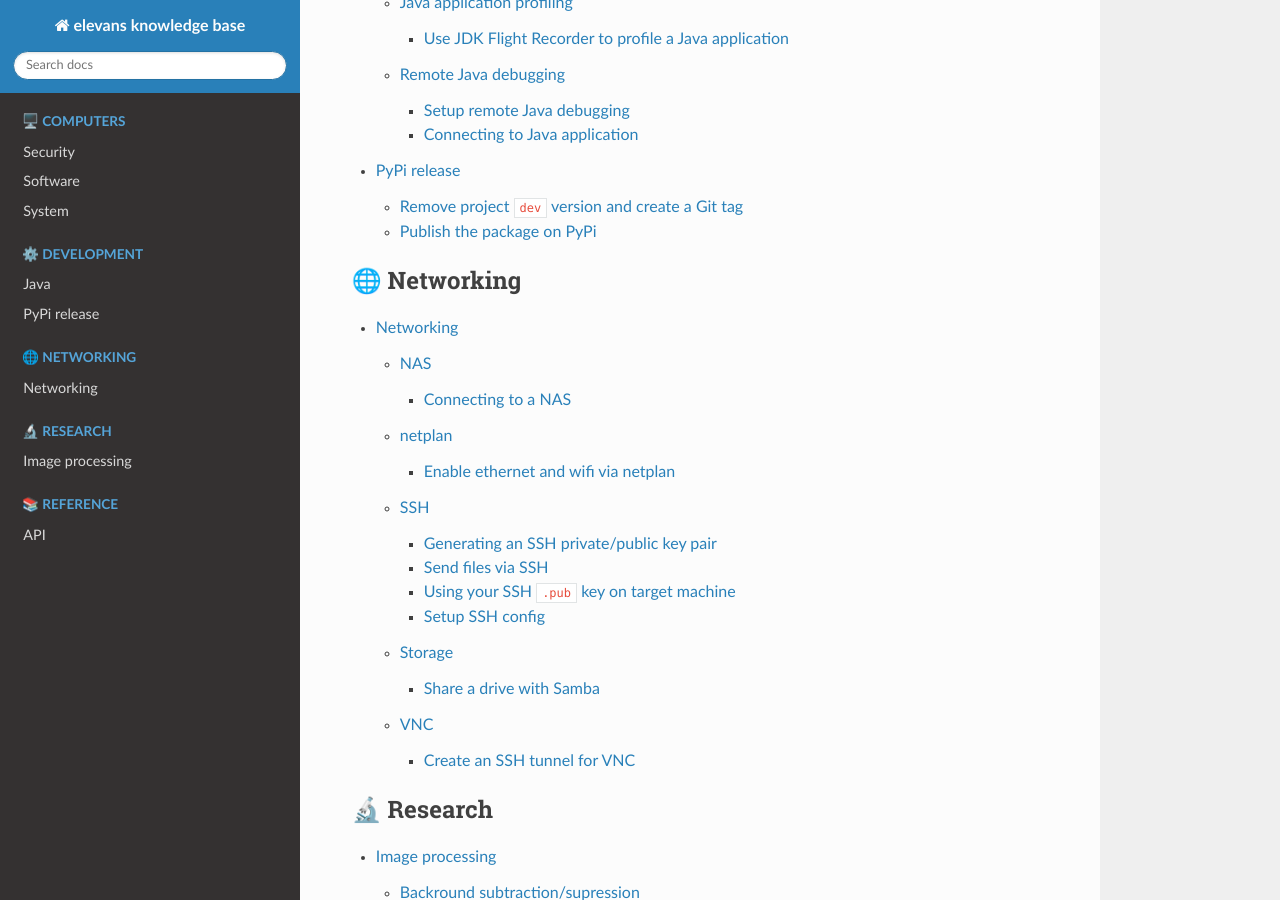
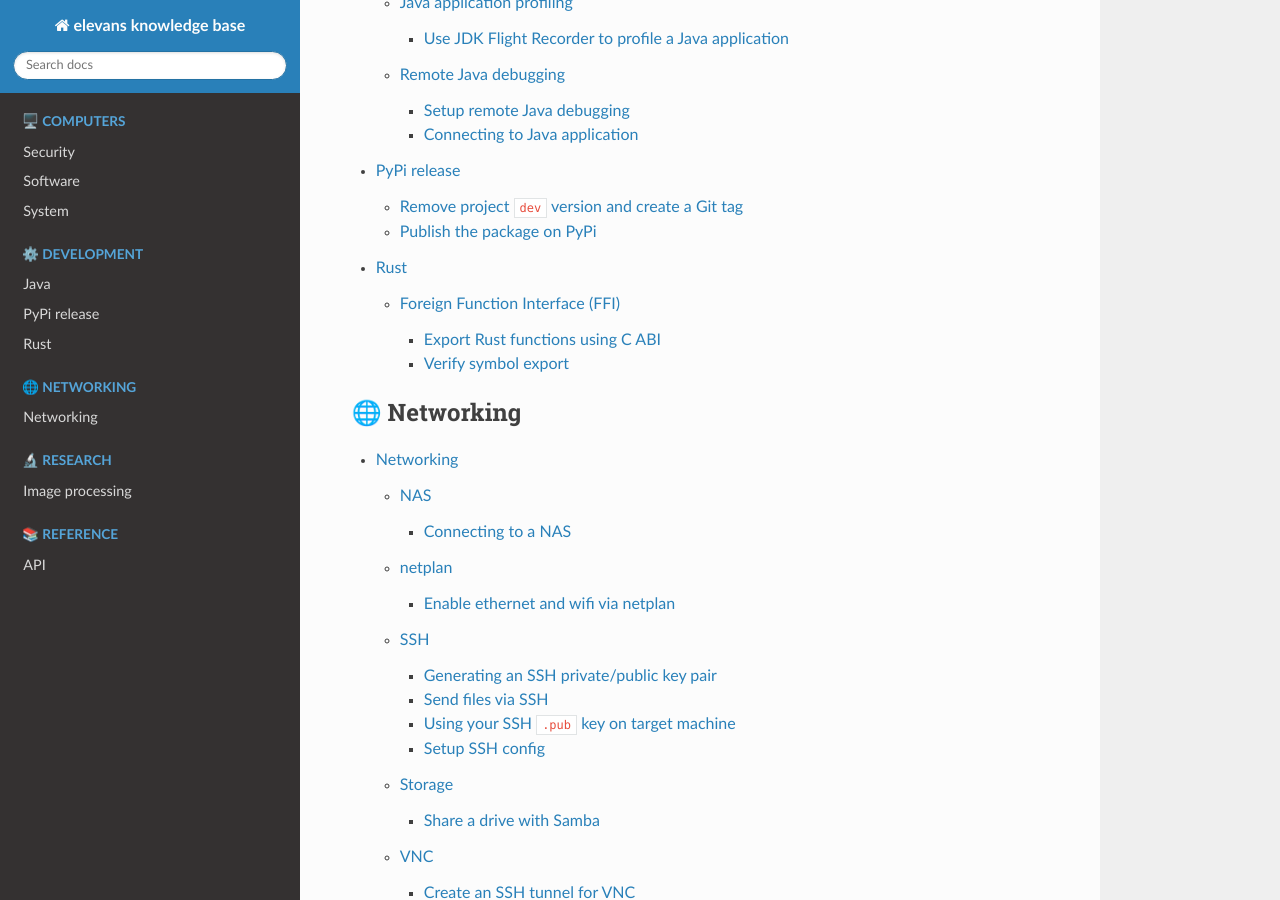
Before and after one commit to elevans/elevans-kb, a Sphinx documentation site: the page built from docs/index.rst, in a window 1280 px wide and 900 px high, scrolled down 1265 px. Built offline with Sphinx 7.4.7 and the Read the Docs theme 3.1.0, drawn with Linux system fonts in a browser that asks for light colours.

Commit message:
Add Rust development section
This commit adds a Rust section on FFI and how to check your bindings
are exposed properly.

````diff
--- /dev/null
+++ b/docs/development/rust_dev_index.rst
@@ -0,0 +1,9 @@
+Rust
+====
+
+Various Rust development related documents, code snippets, tools etc...
+
+.. toctree::
+   :maxdepth: 3
+
+   Foreign Function Interface (FFI) <rust_ffi.md>
--- /dev/null
+++ b/docs/development/rust_ffi.md
@@ -0,0 +1,20 @@
+# Foreign Function Interface (FFI)
+
+## Export Rust functions using C ABI
+
+```rust
+// some rust function
+#[no_mangle]
+pub extern "C" fn foo(x: i32) -> i32 {
+    x
+}
+```
+
+## Verify symbol export
+
+You can verify that methods made available for FFI using the C ABI convention with the `binutils` tool
+`nm`.
+
+```bash
+nm -g libimgal.so
+```
--- a/docs/index.rst
+++ b/docs/index.rst
@@ -22,6 +22,7 @@ elevans knowledge base
 
    development/java_dev_index
    development/pypi_release
+   development/rust_dev_index
 
 .. toctree::
    :maxdepth: 3
````
